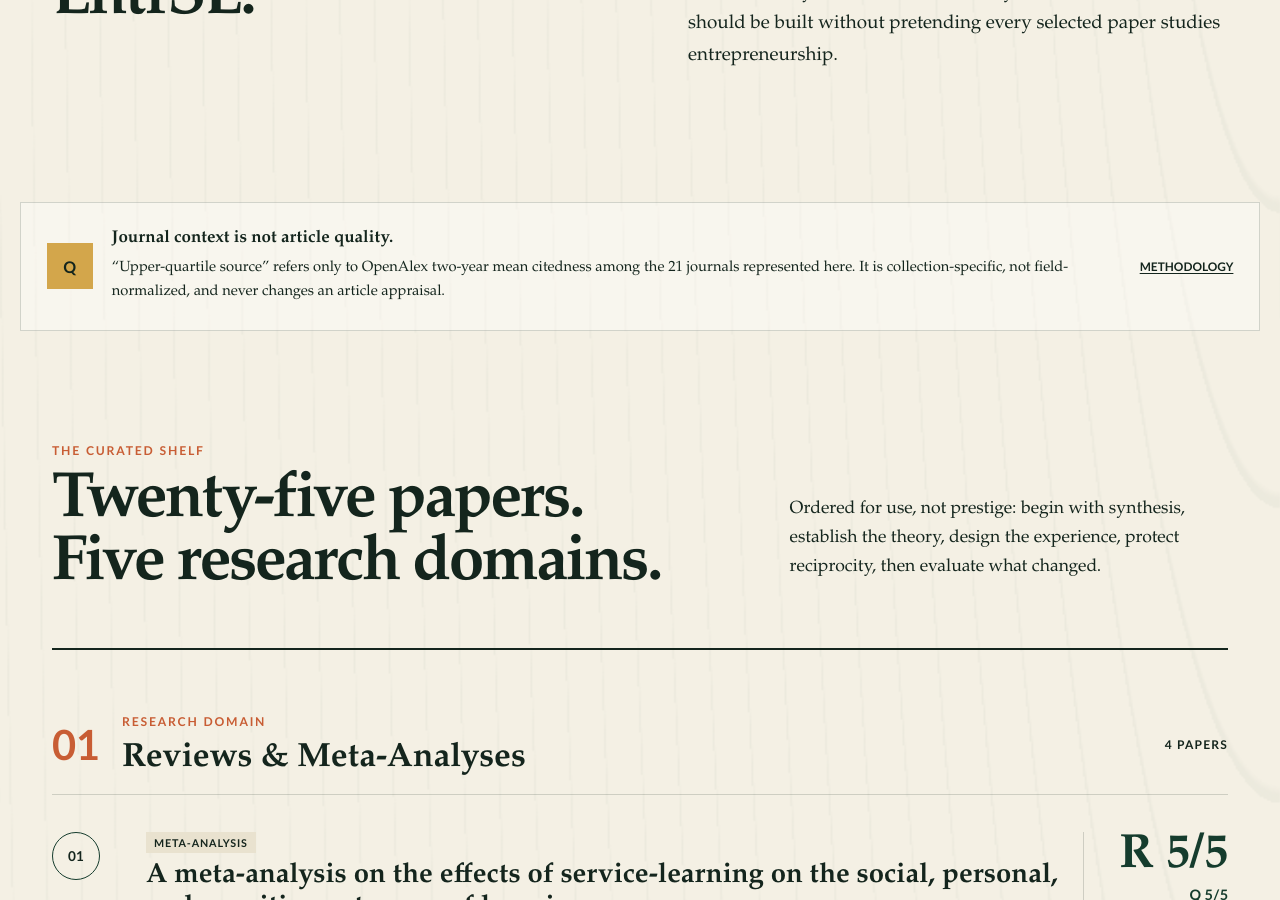
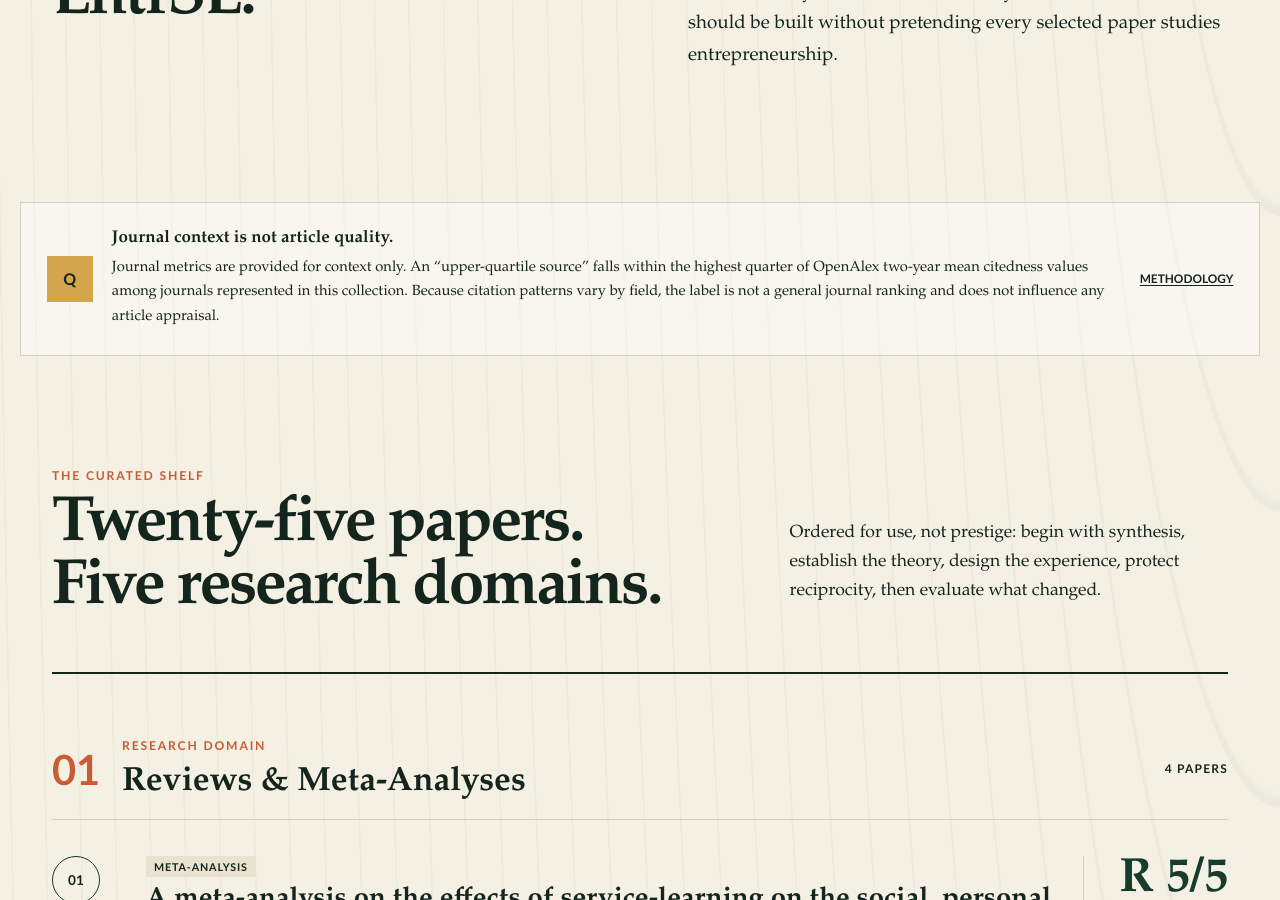
Before and after one commit to entrlabs/research-library, a Jekyll site: the page built from index.md, in a window 1280 px wide and 900 px high, scrolled down 1264 px. Built offline with Jekyll 4.4.1, drawn with Linux system fonts in a browser that asks for light colours.

Commit message:
Refine journal context and guard public language

```diff
--- a/_data/journal_metrics.json
+++ b/_data/journal_metrics.json
@@ -4,7 +4,7 @@
   "measure": "Two-year mean citedness and h-index",
   "top_quartile_rule": "At or above the 75th percentile of two-year mean citedness among the 21 journals represented by the selected 25 papers",
   "threshold": 7.0076190476,
-  "caveat": "This is a custom within-shortlist tier, not an SJR or Journal Citation Reports quartile and not field-normalized.",
+  "caveat": "This collection-specific indicator is descriptive context only; it is not a general journal ranking and does not influence article appraisal.",
   "journals": [
     {
       "journal": "Academy of Management Learning & Education",
--- a/_layouts/paper.html
+++ b/_layouts/paper.html
@@ -17,7 +17,7 @@ layout: default
     </div>
     <aside class="paper-detail__aside">
       <div class="score-card"><p class="eyebrow">Curator appraisal</p><dl><dt>EntrSL relevance</dt><dd>{{ page.relevance_score }}/5</dd><dt>Evidence quality</dt><dd>{{ page.evidence_quality_score }}/5</dd></dl><small>Navigation aid only; not a validated certainty grade or design-specific risk-of-bias assessment.</small></div>
-      <div class="source-card"><p class="eyebrow">Journal context</p><strong>{{ page.journal }}</strong><dl><dt>OpenAlex 2-year mean citedness</dt><dd>{{ page.journal_2yr_citedness }}</dd><dt>OpenAlex h-index</dt><dd>{{ page.journal_h_index }}</dd></dl><a href="{{ page.journal_openalex }}">OpenAlex source ↗</a><small>Descriptive, non-field-normalized source metrics retrieved 23 August 2026. They do not affect this paper’s appraisal.</small></div>
+      <div class="source-card"><p class="eyebrow">Journal context</p><strong>{{ page.journal }}</strong><dl><dt>OpenAlex 2-year mean citedness</dt><dd>{{ page.journal_2yr_citedness }}</dd><dt>OpenAlex h-index</dt><dd>{{ page.journal_h_index }}</dd></dl><a href="{{ page.journal_openalex }}">OpenAlex source ↗</a><small>Collection-specific journal context retrieved from OpenAlex on 23 August 2026. It is not a judgment of this article and does not affect its appraisal.</small></div>
     </aside>
   </div>
 </article>
--- a/index.md
+++ b/index.md
@@ -44,7 +44,7 @@ title: EntrSL Research Collection
 
 <section class="method-note">
   <div class="method-note__icon">Q</div>
-  <div><strong>Journal context is not article quality.</strong><p>“Upper-quartile source” refers only to OpenAlex two-year mean citedness among the 21 journals represented here. It is collection-specific, not field-normalized, and never changes an article appraisal.</p></div>
+  <div><strong>Journal context is not article quality.</strong><p>Journal metrics are provided for context only. An “upper-quartile source” falls within the highest quarter of OpenAlex two-year mean citedness values among journals represented in this collection. Because citation patterns vary by field, the label is not a general journal ranking and does not influence any article appraisal.</p></div>
   <a href="{{ '/methodology/' | relative_url }}">Methodology</a>
 </section>
 
```
Also changed, not shown: methodology.md (+1 -1 lines), .github/workflows/pages.yml.
